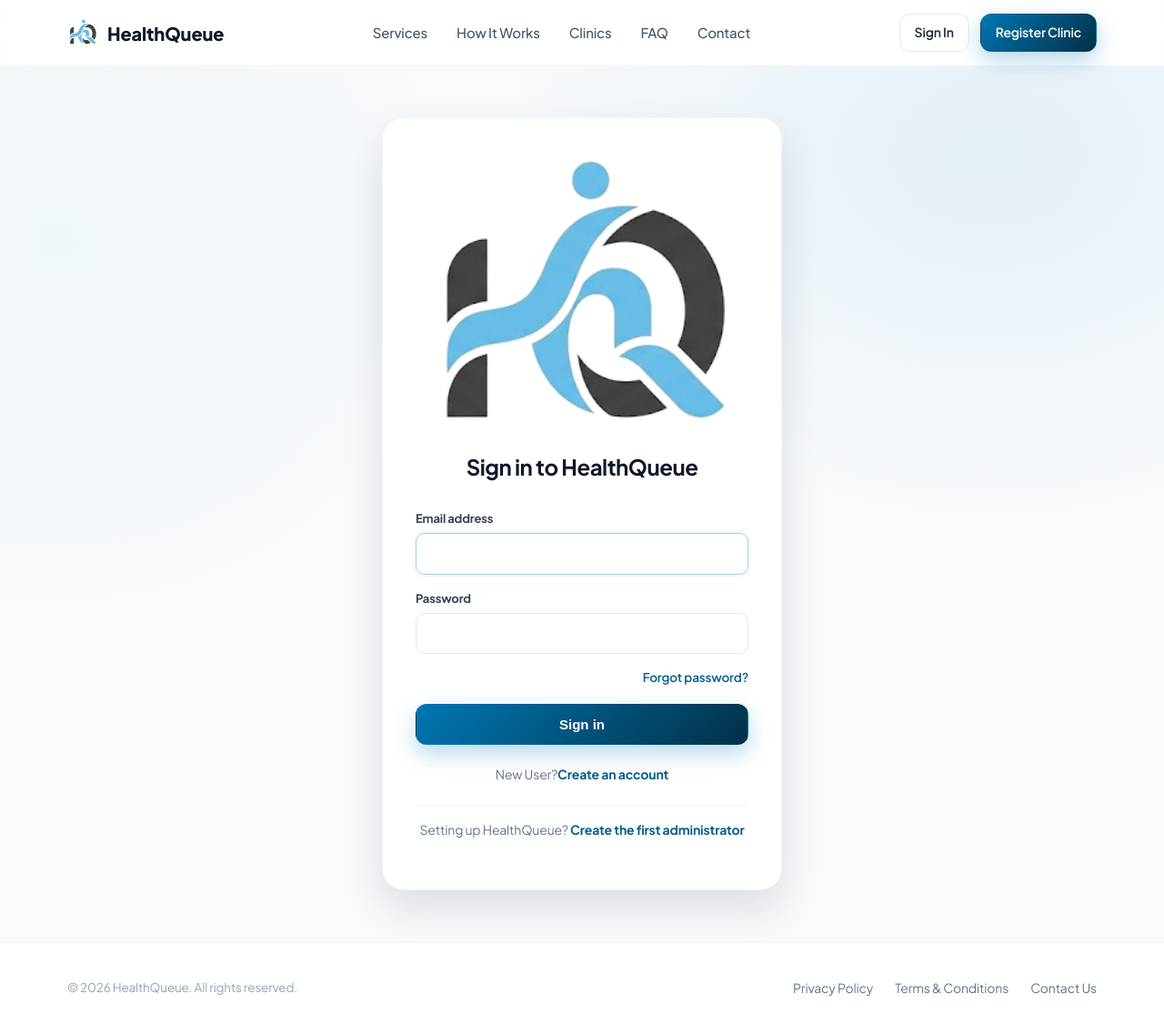
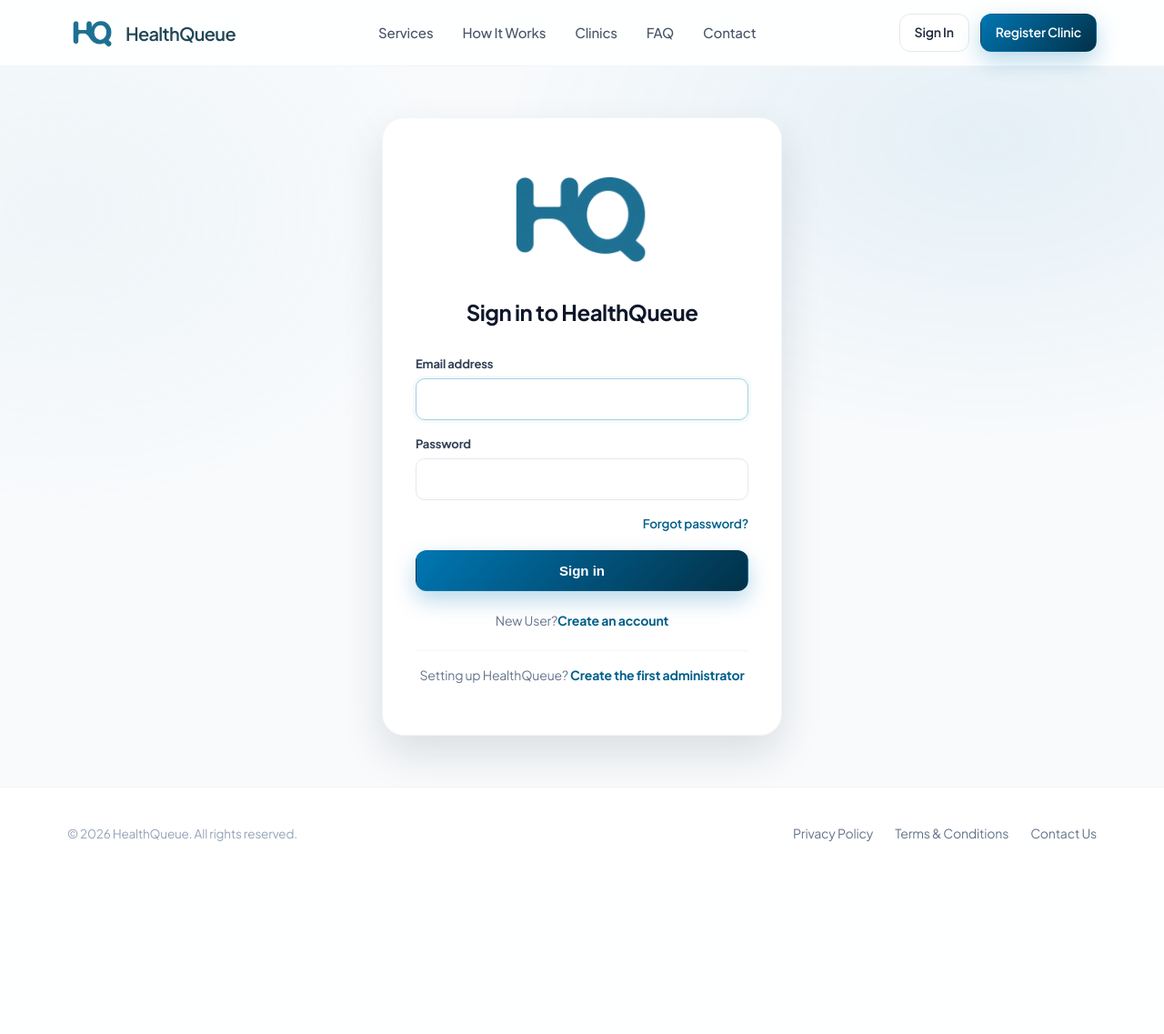
Before and after one commit to JeromeIsTheBest/HealthQueueSystem, a PHP site: page /healthqueue/auth/login.php in a window 1280 px wide. Shown: the whole page at 91% size. After the commit the page ends 925 px from the top, so only its background shows below. Run offline with PHP 8.4, Linux system fonts and the light colour scheme; data comes from the database, SQL or seed files in the repository; data that the repository does not hold is empty; some libraries are stand-ins or nearby versions.

Commit message:
Apply soft HQ branding and refine logo sizing

```diff
--- /dev/null
+++ b/assets/css/brand.css
@@ -0,0 +1,26 @@
+/* Approved soft HQ identity, scoped to brand elements only. */
+.brand,.landing-home .navbar .brand {color:#214655;font-weight:600;letter-spacing:-.035em;gap:8px;}
+.brand-mark {display:inline-flex;align-items:center;justify-content:center;width:44px;height:36px;flex-shrink:0;}
+.brand-mark img {display:block;width:100%;height:100%;object-fit:contain;}
+.admin-sidebar-brand .brand-mark {width:42px;height:34px;}
+.admin-sidebar-brand .brand-mark img,.landing-footer-brand img {filter:brightness(0) invert(1);}
+.admin-sidebar-brand-text {font-weight:600;letter-spacing:-.035em;}
+.auth-card-header .brand-mark {width:76px;height:54px;border-radius:0;background:none;box-shadow:none;}
+.landing-footer-brand {display:inline-flex;align-items:center;gap:8px;font-weight:600;letter-spacing:-.035em;}
+.landing-footer-brand img {display:block;width:44px;height:34px;object-fit:contain;}
+.app-mobile-brand .hq-mobile-mark {display:inline-block;vertical-align:middle;width:34px;height:28px;object-fit:contain;margin-right:6px;}
+.app-portal .app-mobile-brand {color:#214655;font-weight:600;letter-spacing:-.035em;white-space:nowrap;}
+@media(max-width:600px) {.brand-mark {width:38px;height:32px;}.mobile-auth-page .auth-card-header .brand-mark {width:72px;height:50px;}.app-mobile-brand .hq-mobile-mark {width:29px;height:24px;margin-right:4px;}}
+
+/* Give the sign-in logo a little more presence. */
+.sign-in-page .auth-card-header .brand-mark {width:190px;height:135px;}
+@media(max-width:600px) {
+  .mobile-auth-page .sign-in-page .auth-card-header .brand-mark {width:180px;height:125px;}
+}
+
+/* Balance the public navigation monogram with its wordmark. */
+.navbar .brand .brand-mark {width:56px;height:44px;}
+.navbar .brand {align-items:center;gap:8px;}
+@media(max-width:600px) {
+  .navbar .brand .brand-mark {width:48px;height:38px;}
+}
--- a/auth/forgot-password.php
+++ b/auth/forgot-password.php
@@ -60,7 +60,7 @@ require __DIR__ . '/../includes/header.php';
   <div class="auth-card">
     <div class="auth-card-header">
       <span class="brand-mark">
-        <img src="<?= HQ_BASE_URL ?>/assets/img/logo.png" alt="">
+        <img src="<?= HQ_BASE_URL ?>/assets/img/brand/hq-soft-mark.png" alt="">
       </span>
       <h2>Forgot your password?</h2>
       <p>Enter your email and we'll send you a reset link.</p>
--- a/auth/login.php
+++ b/auth/login.php
@@ -70,11 +70,11 @@ if ($_SERVER['REQUEST_METHOD'] === 'POST') {
 require __DIR__ . '/../includes/header.php';
 ?>
 
-<section class="auth-shell">
+<section class="auth-shell sign-in-page">
   <div class="auth-card">
     <div class="auth-card-header">
       <span class="brand-mark">
-        <img src="<?= HQ_BASE_URL ?>/assets/img/logo.png" alt="">
+        <img src="<?= HQ_BASE_URL ?>/assets/img/brand/hq-soft-mark.png" alt="">
       </span>
       <h2>Sign in to HealthQueue</h2>
     </div>
--- a/auth/register.php
+++ b/auth/register.php
@@ -158,7 +158,7 @@ require __DIR__ . '/../includes/header.php';
   <div class="auth-card">
     <div class="auth-card-header">
       <span class="brand-mark">
-        <img src="<?= HQ_BASE_URL ?>/assets/img/logo.png" alt="">
+        <img src="<?= HQ_BASE_URL ?>/assets/img/brand/hq-soft-mark.png" alt="">
       </span>
       <h2>Create your account</h2>
       <p>Book appointments and track your queue position online.</p>
--- a/auth/resend-verification.php
+++ b/auth/resend-verification.php
@@ -44,7 +44,7 @@ if ($_SERVER['REQUEST_METHOD'] === 'POST') {
 require __DIR__ . '/../includes/header.php';
 ?>
 <section class="auth-shell"><div class="auth-card">
-  <div class="auth-card-header"><span class="brand-mark"><img src="<?= HQ_BASE_URL ?>/assets/img/logo.png" alt=""></span><h2>Resend verification email</h2><p>Enter the address used to create your account.</p></div>
+  <div class="auth-card-header"><span class="brand-mark"><img src="<?= HQ_BASE_URL ?>/assets/img/brand/hq-soft-mark.png" alt=""></span><h2>Resend verification email</h2><p>Enter the address used to create your account.</p></div>
   <?php if ($errors): ?><div class="form-message error" role="alert"><ul><?php foreach ($errors as $error): ?><li><?= htmlspecialchars($error) ?></li><?php endforeach; ?></ul></div><?php endif; ?>
   <?php if ($submitted): ?>
     <div class="form-message success" role="status">If that address belongs to an unverified HealthQueue patient account, a verification link will be sent when eligible. Check your inbox and spam folder.</div>
--- a/auth/reset-password.php
+++ b/auth/reset-password.php
@@ -64,7 +64,7 @@ require __DIR__ . '/../includes/header.php';
   <div class="auth-card">
     <div class="auth-card-header">
       <span class="brand-mark">
-        <img src="<?= HQ_BASE_URL ?>/assets/img/logo.png" alt="">
+        <img src="<?= HQ_BASE_URL ?>/assets/img/brand/hq-soft-mark.png" alt="">
       </span>
       <h2>Set a new password</h2>
       <?php if ($reset && !$success): ?>
--- a/auth/setup-admin.php
+++ b/auth/setup-admin.php
@@ -75,7 +75,7 @@ require __DIR__ . '/../includes/header.php';
 ?>
 
 <section class="auth-shell"><div class="auth-card">
-  <div class="auth-card-header"><span class="brand-mark"><img src="<?= HQ_BASE_URL ?>/assets/img/logo.png" alt=""></span><span class="eyebrow">Initial system setup</span><h2>Create the first administrator</h2><p>This account can review clinic registrations and set up staff and physician accounts.</p></div>
+  <div class="auth-card-header"><span class="brand-mark"><img src="<?= HQ_BASE_URL ?>/assets/img/brand/hq-soft-mark.png" alt=""></span><span class="eyebrow">Initial system setup</span><h2>Create the first administrator</h2><p>This account can review clinic registrations and set up staff and physician accounts.</p></div>
   <?php if ($adminExists): ?><div class="form-message success" role="status">An administrator account already exists. <a href="<?= HQ_BASE_URL ?>/auth/login.php">Sign in</a> to continue.</div>
   <?php else: ?>
     <?php if ($errors): ?><div class="form-message error" role="alert"><strong>Please check the following:</strong><ul><?php foreach ($errors as $error): ?><li><?= htmlspecialchars($error) ?></li><?php endforeach; ?></ul></div><?php endif; ?>
--- a/auth/verify-email.php
+++ b/auth/verify-email.php
@@ -43,7 +43,7 @@ if ($token !== '' && $pdo) {
 require __DIR__ . '/../includes/header.php';
 ?>
 <section class="auth-shell"><div class="auth-card">
-  <div class="auth-card-header"><span class="brand-mark"><img src="<?= HQ_BASE_URL ?>/assets/img/logo.png" alt=""></span><h2>Verify your email</h2></div>
+  <div class="auth-card-header"><span class="brand-mark"><img src="<?= HQ_BASE_URL ?>/assets/img/brand/hq-soft-mark.png" alt=""></span><h2>Verify your email</h2></div>
   <?php if ($verified): ?>
     <div class="form-message success" role="status">Your email is verified. You can now sign in.</div>
     <a href="<?= HQ_BASE_URL ?>/auth/login.php" class="btn btn-primary btn-block">Sign in</a>
--- a/auth/verify-signup-email.php
+++ b/auth/verify-signup-email.php
@@ -39,7 +39,7 @@ $signupUrl = HQ_BASE_URL . '/auth/register.php?email_verified_token=' . urlencod
 require __DIR__ . '/../includes/header.php';
 ?>
 <section class="auth-shell"><div class="auth-card">
-  <div class="auth-card-header"><span class="brand-mark"><img src="<?= HQ_BASE_URL ?>/assets/img/logo.png" alt=""></span><h2><?= $verified ? 'Email verified' : 'Email verification' ?></h2></div>
+  <div class="auth-card-header"><span class="brand-mark"><img src="<?= HQ_BASE_URL ?>/assets/img/brand/hq-soft-mark.png" alt=""></span><h2><?= $verified ? 'Email verified' : 'Email verification' ?></h2></div>
   <?php if ($verified): ?>
     <div class="form-message success" role="status">Your email was verified successfully. Return to the signup form to see the check mark and finish creating your account.</div>
     <a href="<?= htmlspecialchars($signupUrl) ?>" class="btn btn-primary btn-block">Return to signup</a>
--- a/includes/footer.php
+++ b/includes/footer.php
@@ -6,7 +6,7 @@
   <div class="container">
     <div class="footer-row">
       <?php if (!empty($isLandingPage)): ?>
-      <a class="landing-footer-brand" href="<?= HQ_BASE_URL ?>/index.php"><span aria-hidden="true">+</span>HealthQueue</a>
+      <a class="landing-footer-brand" href="<?= HQ_BASE_URL ?>/index.php"><img src="<?= HQ_BASE_URL ?>/assets/img/brand/hq-soft-mark.png" alt="">HealthQueue</a>
       <ul class="footer-links">
         <li><a href="#services">Services</a></li>
         <li><a href="#how-it-works">How it works</a></li>
--- a/includes/header.php
+++ b/includes/header.php
@@ -14,7 +14,7 @@ $hqAppRole = $hqUser && in_array($hqUser['RoleName'], ['Admin', 'Staff', 'Physic
 <meta name="viewport" content="width=device-width, initial-scale=1.0">
 <meta name="description" content="HealthQueue lets patients book appointments, track clinic queues in real time, and access secure digital consultation records for outpatient clinics in Cebu City.">
 <title><?= htmlspecialchars($pageTitle) ?></title>
-<link rel="icon" type="image/png" href="<?= HQ_BASE_URL ?>/assets/img/logo.png">
+<link rel="icon" type="image/png" href="<?= HQ_BASE_URL ?>/assets/img/brand/hq-soft-mark.png">
 <link rel="preconnect" href="https://fonts.googleapis.com">
 <link rel="preconnect" href="https://fonts.gstatic.com" crossorigin>
 <link href="https://fonts.googleapis.com/css2?family=Plus+Jakarta+Sans:wght@400;500;600;700;800&display=swap" rel="stylesheet">
@@ -52,6 +52,7 @@ $hqAppRole = $hqUser && in_array($hqUser['RoleName'], ['Admin', 'Staff', 'Physic
 <?php if (!empty($isStaffQueue)): ?>
 <link rel="stylesheet" href="<?= HQ_BASE_URL ?>/assets/css/staff-queue.css?v=<?= filemtime(__DIR__ . '/../assets/css/staff-queue.css') ?>">
 <?php endif; ?>
+<link rel="stylesheet" href="<?= HQ_BASE_URL ?>/assets/css/brand.css?v=<?= filemtime(__DIR__ . '/../assets/css/brand.css') ?>">
 </head>
 <body class="<?= $hqAppRole ? 'app-portal' . ($hqUser['RoleName'] === 'Patient' ? ' patient-portal' : '') : '' ?><?= !empty($isLandingPage) ? ' landing-home' : '' ?><?= !empty($isMobileAuthPage) ? ' mobile-auth-page' : '' ?>">
 
@@ -192,7 +193,7 @@ $hqIsAdminLayout = $hqUser && in_array($hqUser['RoleName'], $hqSidebarRoles, tru
     <div class="admin-sidebar-brand-row">
       <a href="<?= HQ_BASE_URL ?>/<?= $hqRoleFolder ?>/dashboard.php" class="admin-sidebar-brand" title="HealthQueue">
         <span class="brand-mark">
-          <img src="<?= HQ_BASE_URL ?>/assets/img/logo.png" alt="">
+          <img src="<?= HQ_BASE_URL ?>/assets/img/brand/hq-soft-mark.png" alt="">
         </span>
         <span class="admin-sidebar-brand-text">HealthQueue</span>
       </a>
@@ -236,7 +237,7 @@ $hqIsAdminLayout = $hqUser && in_array($hqUser['RoleName'], $hqSidebarRoles, tru
       <button type="button" class="admin-sidebar-toggle admin-sidebar-toggle-mobile" aria-label="Toggle menu" aria-expanded="false" aria-controls="adminSidebar">
         <span></span><span></span><span></span>
       </button>
-      <a class="app-mobile-brand<?= $hqUser['RoleName'] === 'Patient' ? ' patient-mobile-brand' : '' ?>" href="<?= HQ_BASE_URL ?>/<?= $hqRoleFolder ?>/dashboard.php">HealthQueue</a>
+      <a class="app-mobile-brand<?= $hqUser['RoleName'] === 'Patient' ? ' patient-mobile-brand' : '' ?>" href="<?= HQ_BASE_URL ?>/<?= $hqRoleFolder ?>/dashboard.php"><img class="hq-mobile-mark" src="<?= HQ_BASE_URL ?>/assets/img/brand/hq-soft-mark.png" alt="">HealthQueue</a>
       <div class="admin-topbar-icons">
         <?php if (in_array('notifications.php', array_column($hqSidebarNav, 'file'), true)): ?>
           <a href="<?= HQ_BASE_URL ?>/<?= $hqRoleFolder ?>/notifications.php" class="header-icon-btn" aria-label="Notifications">
@@ -259,7 +260,7 @@ $hqIsAdminLayout = $hqUser && in_array($hqUser['RoleName'], $hqSidebarRoles, tru
   <div class="container">
     <a href="<?= HQ_BASE_URL ?>/index.php" class="brand">
       <span class="brand-mark">
-        <img src="<?= HQ_BASE_URL ?>/assets/img/logo.png" alt="">
+        <img src="<?= HQ_BASE_URL ?>/assets/img/brand/hq-soft-mark.png" alt="">
       </span>
       HealthQueue
     </a>
```
Also changed, not shown: assets/img/brand/GENERATION.md (added, +9 -0 lines), assets/img/brand/hq-soft-concept.png (added), assets/img/brand/hq-soft-mark.png (added).
